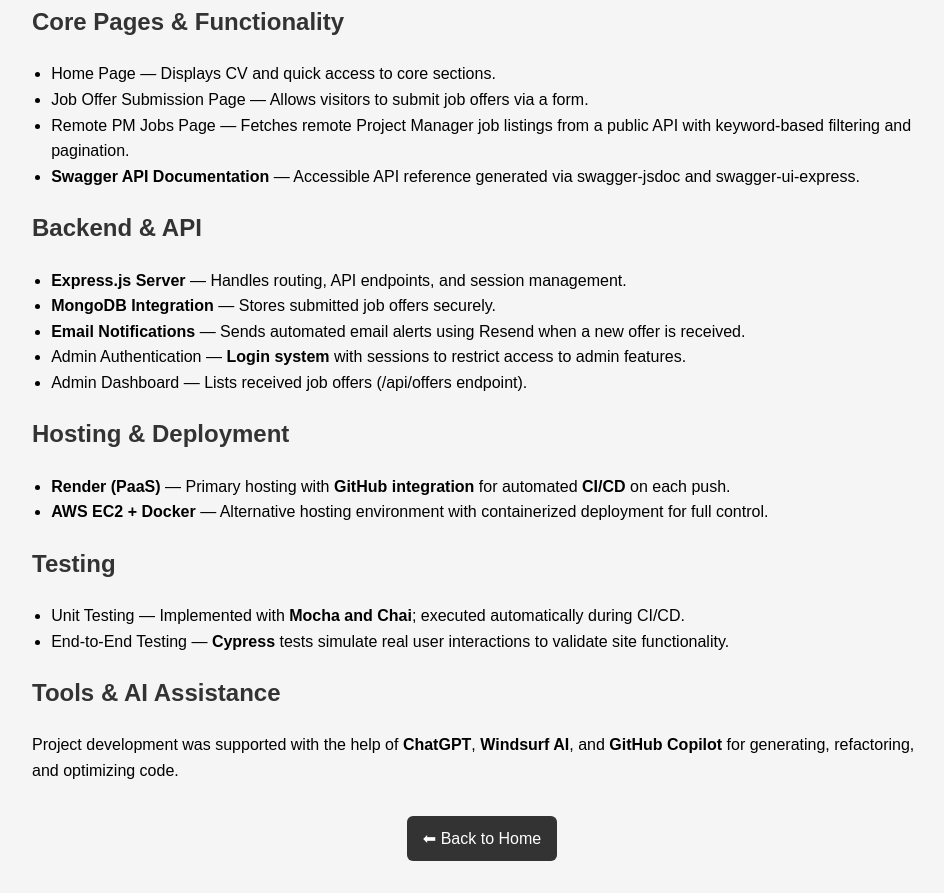
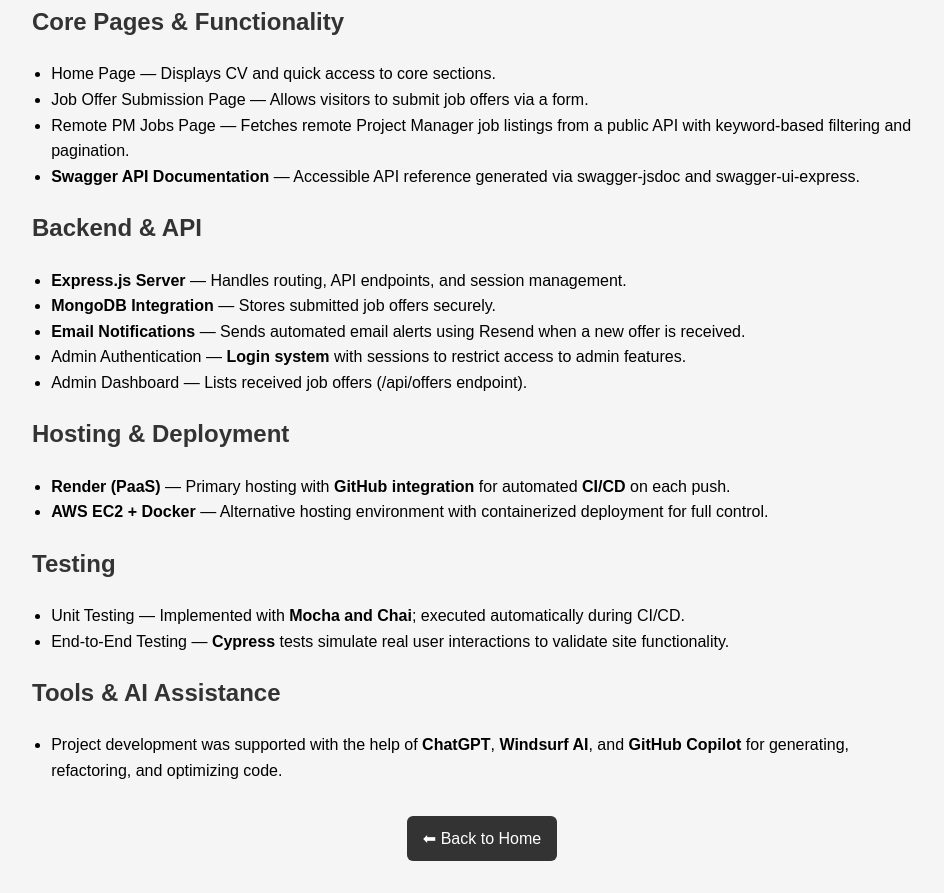
Before and after one commit to kelerbit/kelerbit_website, a website: page public/about.html in a window 1280 px wide. Shown: the part 433-1326 px from the top of the page, without its empty margins (158-1102 px from the left). Drawn offline with Linux system fonts and the light colour scheme.

Commit message:
About page fix

```diff
--- a/public/about.html
+++ b/public/about.html
@@ -90,7 +90,9 @@
 
         <section>
             <h2>Tools & AI Assistance</h2>
-            <p>Project development was supported with the help of <strong>ChatGPT</strong>, <strong>Windsurf AI</strong>, and <strong>GitHub Copilot</strong> for generating, refactoring, and optimizing code.</p>
+            <ul>
+                <li>Project development was supported with the help of <strong>ChatGPT</strong>, <strong>Windsurf AI</strong>, and <strong>GitHub Copilot</strong> for generating, refactoring, and optimizing code.</li>
+            </ul>
         </section>
     </main>
 
```
